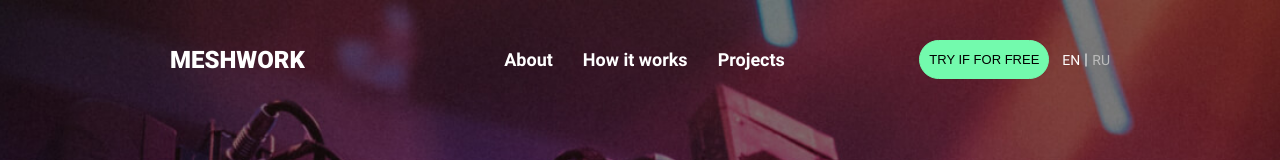
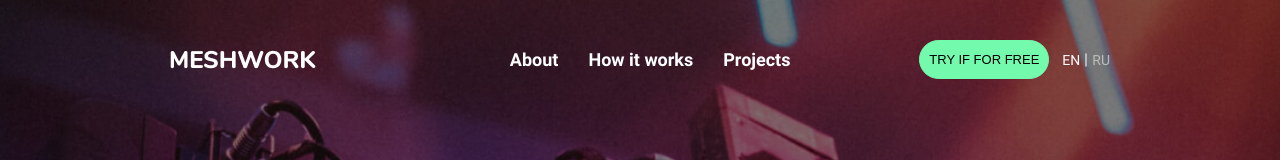
Before and after one commit to Baklytsky/mesh_landing, a website: page index.html in a window 1280 px wide. Shown: the top 160 px of the page. Drawn offline with nearby package versions, Linux system fonts and the light colour scheme.

Commit message:
add logo img

```diff
--- a/index.html
+++ b/index.html
@@ -18,7 +18,12 @@
             <!------------------------------- Logo ------------------------------------>
 
             <div class="logo">
-                <a href="index.html">Meshwork</a>
+                <a href="index.html">
+                    <picture>
+                        <source srcset="img/meshwork.webp" type="image/webp">
+                        <img src="img/meshwork.png" alt="Logo" class="logo-img">
+                    </picture>
+                </a>
             </div>
 
             <!------------------------------- Main menu  --------------------------------->
--- a/scss/header.scss
+++ b/scss/header.scss
@@ -26,7 +26,11 @@ header {
   //********************************************** Logo ************************************
   .logo {
     z-index: 5;
-    @include logo;
+    .logo-img {
+      width: 146px;
+      height: 19px;
+      display: block;
+    }
     @media (min-width: 576px) {
       margin-right: 65px;
     }
```
Also changed, not shown: css/header.css, img/meshwork.png (added), img/meshwork.webp (added).
